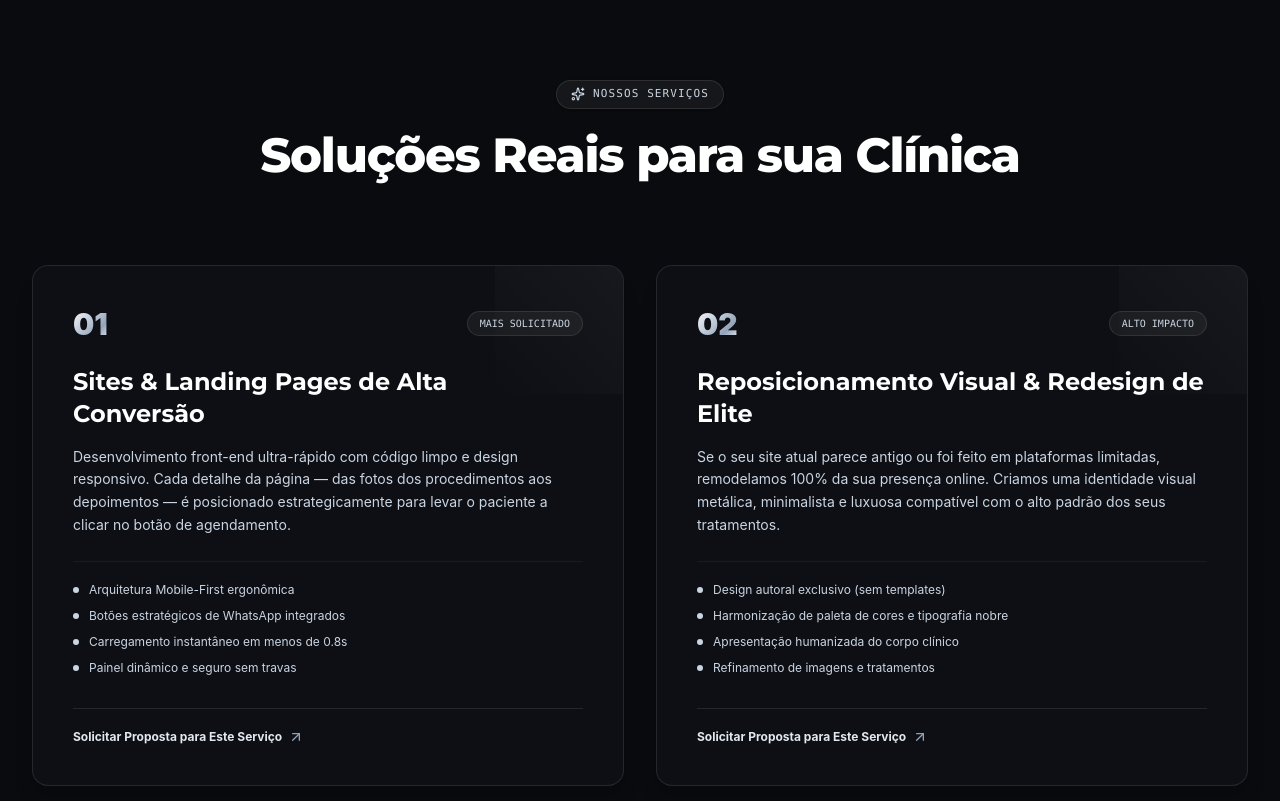
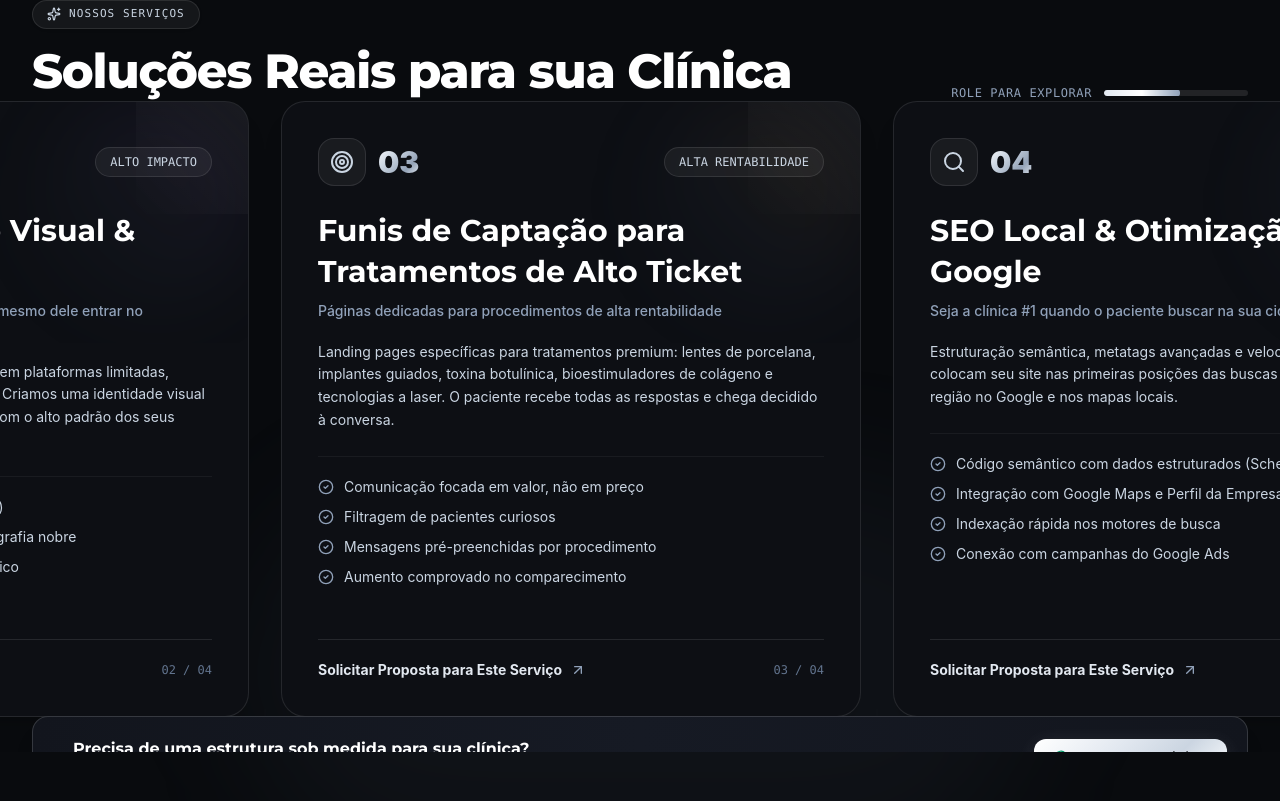
Before and after one commit to barriufofo-cyber/webmizael, a React (Vite) app: page / in a window 1280 px wide. Shown: the part 3779-4580 px from the top of the page. Built offline with nearby package versions, Linux system fonts and the light colour scheme.

Commit message:
feat: animacao de scroll horizontal nos servicos e otimizacoes de performance

```diff
--- a/index.html
+++ b/index.html
@@ -13,7 +13,7 @@
     <link rel="preconnect" href="https://fonts.gstatic.com" crossorigin>
     <link href="https://fonts.googleapis.com/css2?family=Montserrat:ital,wght@0,300;0,400;0,500;0,600;0,700;0,800;1,300;1,400&family=Plus+Jakarta+Sans:wght@300;400;500;600;700&display=swap" rel="stylesheet">
   </head>
-  <body class="bg-[#0b0c0e] text-slate-100 antialiased selection:bg-slate-200 selection:text-slate-900 overflow-x-hidden">
+  <body class="bg-[#0b0c0e] text-slate-100 antialiased selection:bg-slate-200 selection:text-slate-900 overflow-x-hidden transform-gpu">
     <div id="root"></div>
     <script type="module" src="/src/main.tsx"></script>
   </body>
--- a/src/components/Services.tsx
+++ b/src/components/Services.tsx
@@ -1,14 +1,14 @@
-import React from 'react';
+import React, { useRef } from 'react';
+import { motion, useScroll, useTransform } from 'framer-motion';
 import {
   Sparkles,
   ArrowUpRight,
-  Smartphone,
-  Layers,
-  Compass,
-  TrendingUp,
-  ShieldCheck,
+  MessageCircle,
+  Layout,
+  Palette,
+  Target,
   Search,
-  MessageCircle
+  CheckCircle2
 } from 'lucide-react';
 
 interface ServicesProps {
@@ -16,9 +16,20 @@ interface ServicesProps {
 }
 
 export const Services: React.FC<ServicesProps> = ({ onOpenContact }) => {
+  const targetRef = useRef<HTMLDivElement>(null);
+
+  const { scrollYProgress } = useScroll({
+    target: targetRef,
+    offset: ['start start', 'end end']
+  });
+
+  // Moves the cards container horizontally from 0% to -75% as user scrolls down
+  const x = useTransform(scrollYProgress, [0, 1], ['0%', '-75%']);
+
   const servicesList = [
     {
       step: '01',
+      icon: Layout,
       title: 'Sites & Landing Pages de Alta Conversão',
       subtitle: 'Estruturados para agendar consultas particulares no WhatsApp',
       description:
@@ -29,10 +40,12 @@ export const Services: React.FC<ServicesProps> = ({ onOpenContact }) => {
         'Carregamento instantâneo em menos de 0.8s',
         'Painel dinâmico e seguro sem travas'
       ],
-      tag: 'Mais Solicitado'
+      tag: 'Mais Solicitado',
+      accent: 'from-blue-500/20 via-slate-500/10 to-transparent'
     },
     {
       step: '02',
+      icon: Palette,
       title: 'Reposicionamento Visual & Redesign de Elite',
       subtitle: 'Transforme a percepção do paciente antes mesmo dele entrar no consultório',
       description:
@@ -43,10 +56,12 @@ export const Services: React.FC<ServicesProps> = ({ onOpenContact }) => {
         'Apresentação humanizada do corpo clínico',
         'Refinamento de imagens e tratamentos'
       ],
-      tag: 'Alto Impacto'
+      tag: 'Alto Impacto',
+      accent: 'from-purple-500/20 via-slate-500/10 to-transparent'
     },
     {
       step: '03',
+      icon: Target,
       title: 'Funis de Captação para Tratamentos de Alto Ticket',
       subtitle: 'Páginas dedicadas para procedimentos de alta rentabilidade',
       description:
@@ -57,10 +72,12 @@ export const Services: React.FC<ServicesProps> = ({ onOpenContact }) => {
         'Mensagens pré-preenchidas por procedimento',
         'Aumento comprovado no comparecimento'
       ],
-      tag: 'Alta Rentabilidade'
+      tag: 'Alta Rentabilidade',
+      accent: 'from-amber-500/20 via-slate-500/10 to-transparent'
     },
     {
       step: '04',
+      icon: Search,
       title: 'SEO Local & Otimização para o Google',
       subtitle: 'Seja a clínica #1 quando o paciente buscar na sua cidade',
       description:
@@ -71,103 +88,152 @@ export const Services: React.FC<ServicesProps> = ({ onOpenContact }) => {
         'Indexação rápida nos motores de busca',
         'Conexão com campanhas do Google Ads'
       ],
-      tag: 'Visibilidade'
+      tag: 'Visibilidade',
+      accent: 'from-emerald-500/20 via-slate-500/10 to-transparent'
     }
   ];
 
   return (
-    <section id="servicos" className="py-24 sm:py-32 relative bg-[#090b0e] overflow-hidden">
-      {/* Background Glow */}
-      <div className="absolute top-1/3 left-1/2 -translate-x-1/2 w-[700px] h-[350px] bg-slate-400/5 rounded-full blur-3xl pointer-events-none -z-10" />
+    <section
+      ref={targetRef}
+      id="servicos"
+      className="relative bg-[#090b0e] h-[220vh] sm:h-[260vh]"
+    >
+      {/* Background ambient lighting */}
+      <div className="absolute top-1/4 left-1/2 -translate-x-1/2 w-[800px] h-[400px] bg-slate-400/5 rounded-full blur-3xl pointer-events-none" />
 
-      <div className="max-w-7xl mx-auto px-4 sm:px-6 lg:px-8">
+      {/* Sticky Viewport Container */}
+      <div className="sticky top-0 h-screen flex flex-col justify-between py-8 sm:py-12 overflow-hidden">
 
-        {/* Section Header */}
-        <div className="text-center max-w-3xl mx-auto mb-16 sm:mb-20">
-          <div className="inline-flex items-center gap-2 px-3.5 py-1.5 rounded-full bg-white/5 border border-white/10 text-slate-300 text-xs font-medium tracking-wide mb-4 shadow-sm">
+        {/* Section Header with Live Progress */}
+        <div className="max-w-7xl mx-auto px-4 sm:px-6 lg:px-8 w-full z-10">
+          <div className="flex flex-col md:flex-row md:items-end justify-between gap-4">
+            <div>
+              <div className="inline-flex items-center gap-2 px-3.5 py-1.5 rounded-full bg-white/5 border border-white/10 text-slate-300 text-xs font-medium tracking-wide mb-3 shadow-sm">
                 <Sparkles className="w-3.5 h-3.5 text-slate-300" />
                 <span className="uppercase tracking-widest text-[11px] font-mono">Nossos Serviços</span>
               </div>
-
               <h2 className="text-3xl sm:text-4xl md:text-5xl font-extrabold text-white tracking-tight font-heading leading-tight">
                 Soluções Reais para sua Clínica
               </h2>
             </div>
 
-        {/* Services 2x2 Grid */}
-        <div className="grid grid-cols-1 md:grid-cols-2 gap-6 sm:gap-8">
-          {servicesList.map((service, index) => (
+            {/* Scroll Indicator Guide */}
+            <div className="flex items-center gap-3">
+              <span className="text-xs text-slate-400 font-mono tracking-wider uppercase hidden sm:inline-block">
+                Role para explorar
+              </span>
+              <div className="w-28 sm:w-36 h-1.5 bg-white/10 rounded-full overflow-hidden">
+                <motion.div
+                  className="h-full bg-gradient-to-r from-slate-200 via-white to-slate-400 rounded-full will-change-transform"
+                  style={{ scaleX: scrollYProgress, transformOrigin: '0%' }}
+                />
+              </div>
+            </div>
+          </div>
+        </div>
+
+        {/* Horizontal Sliding Cards Track */}
+        <div className="relative w-full flex items-center overflow-visible my-auto">
+          <motion.div
+            style={{ x }}
+            className="flex gap-5 sm:gap-8 px-4 sm:px-8 md:px-16 will-change-transform transform-gpu"
+          >
+            {servicesList.map((service, index) => {
+              const Icon = service.icon;
+              return (
                 <div
                   key={index}
-              className="p-8 sm:p-10 rounded-2xl bg-[#0d0f14] border border-white/10 hover:border-slate-400/50 transition-all duration-300 flex flex-col justify-between group shadow-xl hover:shadow-2xl hover:shadow-black/60 relative overflow-hidden"
+                  className="w-[84vw] sm:w-[500px] md:w-[580px] shrink-0 p-7 sm:p-9 rounded-3xl bg-[#0d0f14] border border-white/10 hover:border-slate-400/40 transition-[border-color,box-shadow] duration-200 flex flex-col justify-between shadow-xl relative overflow-hidden group transform-gpu"
                 >
-              {/* Subtle top corner gradient shine */}
-              <div className="absolute top-0 right-0 w-32 h-32 bg-gradient-to-bl from-white/[0.04] to-transparent pointer-events-none" />
+                  {/* Card top-right accent glow */}
+                  <div className={`absolute top-0 right-0 w-56 h-56 bg-gradient-to-bl ${service.accent} pointer-events-none rounded-full blur-2xl opacity-50 group-hover:opacity-90 transition-opacity`} />
+                  <div className="absolute top-0 right-0 w-28 h-28 bg-gradient-to-bl from-white/[0.05] to-transparent pointer-events-none" />
 
-              <div>
+                  <div className="relative z-10">
                     <div className="flex items-center justify-between mb-6">
+                      <div className="flex items-center gap-3">
+                        <div className="w-12 h-12 rounded-2xl bg-white/5 border border-white/10 flex items-center justify-center text-slate-200 group-hover:border-white/30 transition-colors">
+                          <Icon className="w-6 h-6 text-slate-300" />
+                        </div>
                         <span className="font-heading font-black text-2xl sm:text-3xl text-metallic select-none">
                           {service.step}
                         </span>
-                  <span className="text-[10px] uppercase font-mono px-3 py-1 rounded-full bg-white/5 border border-white/10 text-slate-300">
+                      </div>
+
+                      <span className="text-[10px] sm:text-xs uppercase font-mono px-3.5 py-1.5 rounded-full bg-white/5 border border-white/10 text-slate-300 font-medium">
                         {service.tag}
                       </span>
                     </div>
 
-                <h3 className="text-xl sm:text-2xl font-bold text-white font-heading group-hover:text-slate-100 transition-colors">
+                    <h3 className="text-xl sm:text-2xl md:text-3xl font-bold text-white font-heading leading-snug group-hover:text-slate-100 transition-colors">
                       {service.title}
                     </h3>
 
-                <p className="text-sm text-slate-300 mt-4 leading-relaxed">
+                    <p className="text-xs sm:text-sm text-slate-400 font-medium mt-2">
+                      {service.subtitle}
+                    </p>
+
+                    <p className="text-sm text-slate-300 mt-5 leading-relaxed">
                       {service.description}
                     </p>
 
-                {/* Features List */}
+                    {/* Features list */}
                     <ul className="mt-6 space-y-2.5 border-t border-white/5 pt-5">
                       {service.features.map((feature, fIdx) => (
-                    <li key={fIdx} className="flex items-center gap-2.5 text-xs text-slate-300">
-                      <span className="w-1.5 h-1.5 rounded-full bg-slate-300 shrink-0" />
+                        <li key={fIdx} className="flex items-center gap-2.5 text-xs sm:text-sm text-slate-300">
+                          <CheckCircle2 className="w-4 h-4 text-slate-400 shrink-0" />
                           <span>{feature}</span>
                         </li>
                       ))}
                     </ul>
                   </div>
 
-              {/* Bottom Action */}
-              <div className="mt-8 pt-5 border-t border-white/10 flex items-center justify-between">
+                  {/* Bottom Action Button */}
+                  <div className="mt-8 pt-5 border-t border-white/10 flex items-center justify-between relative z-10">
                     <button
                       onClick={() => onOpenContact(`Serviço: ${service.title}`)}
-                  className="text-xs font-bold text-slate-200 hover:text-white flex items-center gap-1.5 group-hover:translate-x-1 transition-transform cursor-pointer"
+                      className="text-xs sm:text-sm font-bold text-slate-200 hover:text-white flex items-center gap-2 group-hover:translate-x-1 transition-transform cursor-pointer"
                     >
                       <span>Solicitar Proposta para Este Serviço</span>
                       <ArrowUpRight className="w-4 h-4 text-slate-400" />
                     </button>
+
+                    <span className="text-xs font-mono text-slate-500">
+                      0{index + 1} / 04
+                    </span>
+                  </div>
+                </div>
+              );
+            })}
+          </motion.div>
         </div>
 
-            </div>
-          ))}
-        </div>
-
-        {/* Global CTA Box inside Services */}
-        <div className="mt-12 sm:mt-16 p-8 rounded-2xl bg-gradient-to-r from-[#12151d] via-[#161a24] to-[#12151d] border border-white/15 flex flex-col sm:flex-row items-center justify-between gap-6 text-center sm:text-left">
+        {/* Global CTA Banner beneath carousel */}
+        <div className="max-w-7xl mx-auto px-4 sm:px-6 lg:px-8 w-full z-10">
+          <div className="p-4 sm:p-5 rounded-2xl bg-gradient-to-r from-[#12151d] via-[#161a24] to-[#12151d] border border-white/15 flex flex-col sm:flex-row items-center justify-between gap-4 text-center sm:text-left shadow-xl">
+            <div className="flex items-center gap-3">
+              <span className="w-2 h-2 rounded-full bg-emerald-400 animate-pulse hidden sm:inline-block" />
               <div>
-            <h4 className="text-lg sm:text-xl font-bold text-white font-heading">
+                <h4 className="text-sm sm:text-base font-bold text-white font-heading">
                   Precisa de uma estrutura sob medida para sua clínica?
                 </h4>
-            <p className="text-xs sm:text-sm text-slate-300 mt-1 max-w-xl">
-              Analisamos o momento da sua clínica, seus procedimentos mais lucrativos e desenhamos a estratégia ideal de posicionamento.
+                <p className="text-xs text-slate-400">
+                  Desenhamos a estratégia ideal de posicionamento para o seu público.
                 </p>
+              </div>
             </div>
 
             <a
               href="https://wa.me/5571986922653?text=Ol%C3%A1%20Mizael!%20Gostaria%20de%20conversar%20sobre%20os%20servi%C3%A7os%20de%20cria%C3%A7%C3%A3o%20de%20site%20para%20minha%20cl%C3%ADnica."
               target="_blank"
               rel="noopener noreferrer"
-            className="metallic-button px-6 py-3 rounded-xl text-xs font-bold flex items-center gap-2 whitespace-nowrap shadow-lg cursor-pointer"
+              className="metallic-button px-5 py-2.5 rounded-xl text-xs font-bold flex items-center gap-2 whitespace-nowrap shadow-lg cursor-pointer"
             >
-            <MessageCircle className="w-4 h-4 text-emerald-600" />
+              <MessageCircle className="w-3.5 h-3.5 text-emerald-600" />
               <span>Falar com Especialista</span>
             </a>
+          </div>
         </div>
 
       </div>
--- a/src/index.css
+++ b/src/index.css
@@ -6,8 +6,17 @@
     --font-body: 'Plus Jakarta Sans', sans-serif;
   }
 
+  html {
+    scroll-behavior: smooth;
+    -webkit-overflow-scrolling: touch;
+    text-rendering: optimizeLegibility;
+  }
+
   body {
     font-family: var(--font-body);
+    backface-visibility: hidden;
+    -webkit-font-smoothing: antialiased;
+    -moz-osx-font-smoothing: grayscale;
   }
 
   h1, h2, h3, h4, h5, h6 {
```
Lines whose indentation alone changed are shown as unchanged.
